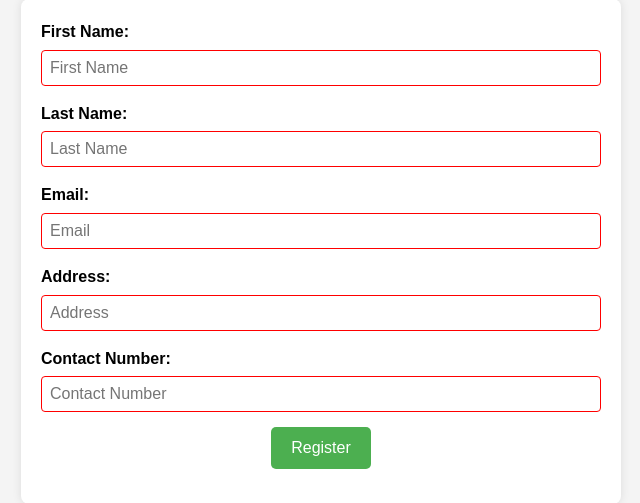
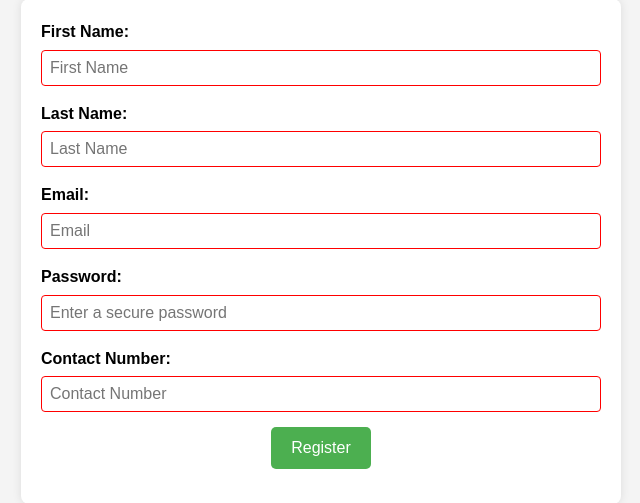
Before and after one commit to Black-Seal/ShareIt, a Flask app: page /register in a window 1280 px wide. Shown: the part 219-722 px from the top of the page, without its empty margins (319-959 px from the left). Run offline with Flask 3, Linux system fonts and the light colour scheme.

Commit message:
Added password

```diff
--- a/src/app.py
+++ b/src/app.py
@@ -1,5 +1,7 @@
 from flask import Flask, render_template, request, redirect, url_for
 import pyodbc
+from werkzeug.security import generate_password_hash
+import re
 
 app = Flask(__name__)
 
@@ -41,8 +43,16 @@ def register():
         firstname = request.form.get("firstname")
         lastname = request.form.get("lastname")
         email = request.form.get("email")
-        address = request.form.get("address")
+        password = request.form.get("password")
         contactnumber = request.form.get("contactnumber")
+
+        # Sanitizing inputs (you can add more rules based on your specific needs)
+        email = re.sub(r'[^\w\.\@]', '', email)  # Remove unwanted characters from email
+        contactnumber = re.sub(r'\D', '', contactnumber)  # Keep only numbers for contact number
+        password = password.strip()  # Strip whitespace from password
+
+        # Hash the password securely using Werkzeug
+        hashed_password = generate_password_hash(password, method='pbkdf2:sha256', salt_length=16)
 
         # Connect to the database
         conn = get_db_connection()
@@ -50,18 +60,20 @@ def register():
             try:
                 cursor = conn.cursor()
                 # SQL script to insert user data into the 'users' table
-                # UserID is PK so excluded here
+                # We assume there's a 'Password' column in the 'users' table
                 query = """
-                INSERT INTO dbo.users (FirstName, LastName, Email, Address, Contact)
+                INSERT INTO dbo.users (FirstName, LastName, Email, Password, Contact)
                 VALUES (?, ?, ?, ?, ?)
                 """
-                cursor.execute(query, (firstname, lastname, email, address, contactnumber))
+                cursor.execute(query, (firstname, lastname, email, hashed_password, contactnumber))
                 conn.commit()
             except Exception as e:
                 print("Error inserting data:", e)
             finally:
                 conn.close()
+
         return redirect(url_for("home"))
+
     return render_template("register.html")
 
 @app.route("/listing")
--- a/src/templates/register.html
+++ b/src/templates/register.html
@@ -42,9 +42,10 @@
                     <label for="email">Email:</label>
                     <input type="email" id="email" name="email" placeholder="Email" required>
                 </div>
+                <!-- Replaced Address with Password -->
                 <div class="form-group">
-                    <label for="address">Address:</label>
-                    <input type="text" id="address" name="address" placeholder="Address" required>
+                    <label for="password">Password:</label>
+                    <input type="password" id="password" name="password" placeholder="Enter a secure password" required>
                 </div>
                 <div class="form-group">
                     <label for="contactnumber">Contact Number:</label>
```
